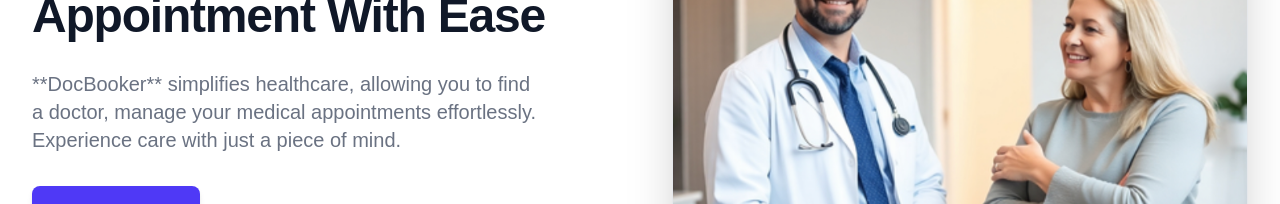
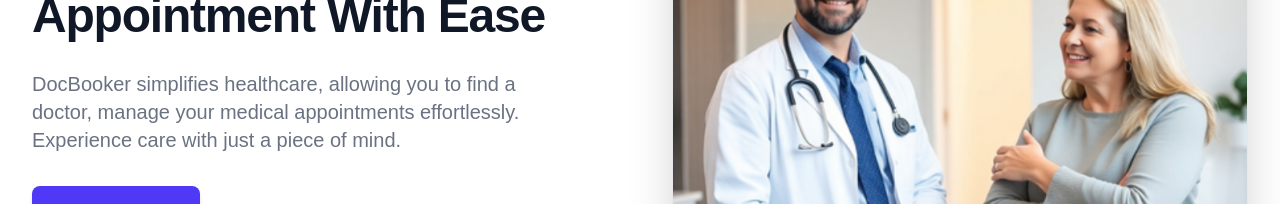
Before and after one commit to collengine/my-medical-reservation-app, a Next.js app: page / in a window 1280 px wide. Shown: the part 251-455 px from the top of the page. Built offline with nearby package versions, Linux system fonts and the light colour scheme.

Commit message:
Update Hero.tsx

```diff
--- a/components/Hero.tsx
+++ b/components/Hero.tsx
@@ -15,7 +15,7 @@
               Book Your Next Doctor's Appointment With Ease
             </h1>
             <p className="mt-6 text-xl text-gray-500 max-w-lg">
-              **DocBooker** simplifies healthcare, allowing you to find a doctor, manage your medical appointments effortlessly. Experience care with just a piece of mind.
+              DocBooker simplifies healthcare, allowing you to find a doctor, manage your medical appointments effortlessly. Experience care with just a piece of mind.
             </p>
             <div className="mt-8">
               <button className="inline-flex items-center justify-center px-6 py-3 border border-transparent text-base font-medium rounded-lg shadow-md text-white bg-indigo-600 hover:bg-indigo-700 transition duration-150">
```
